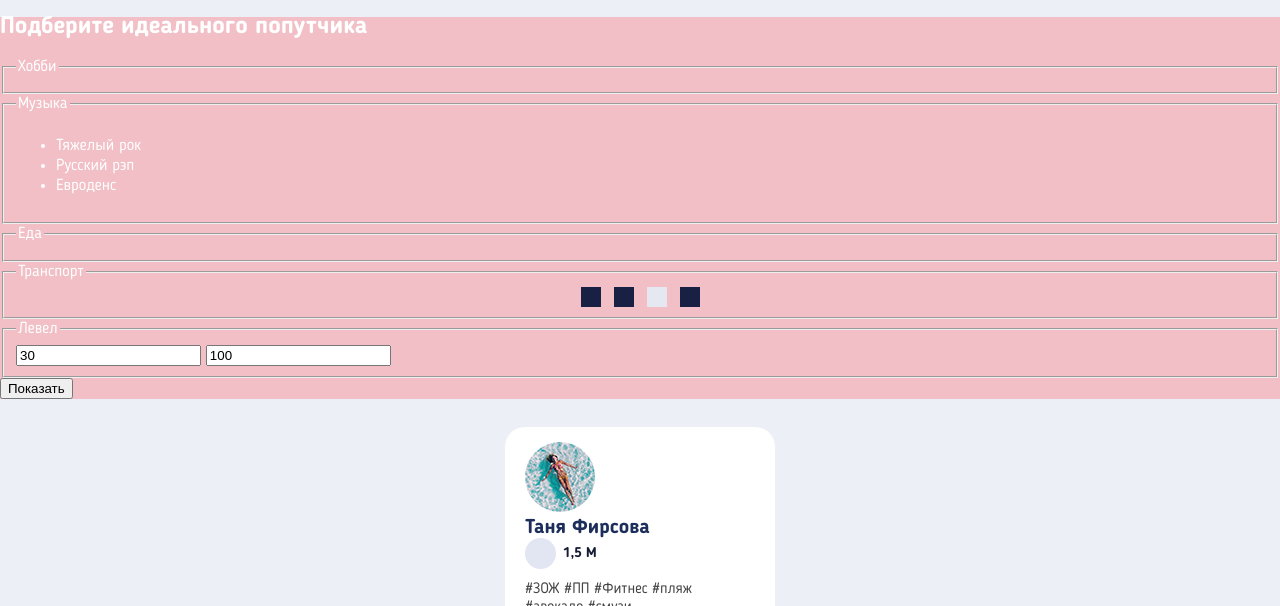
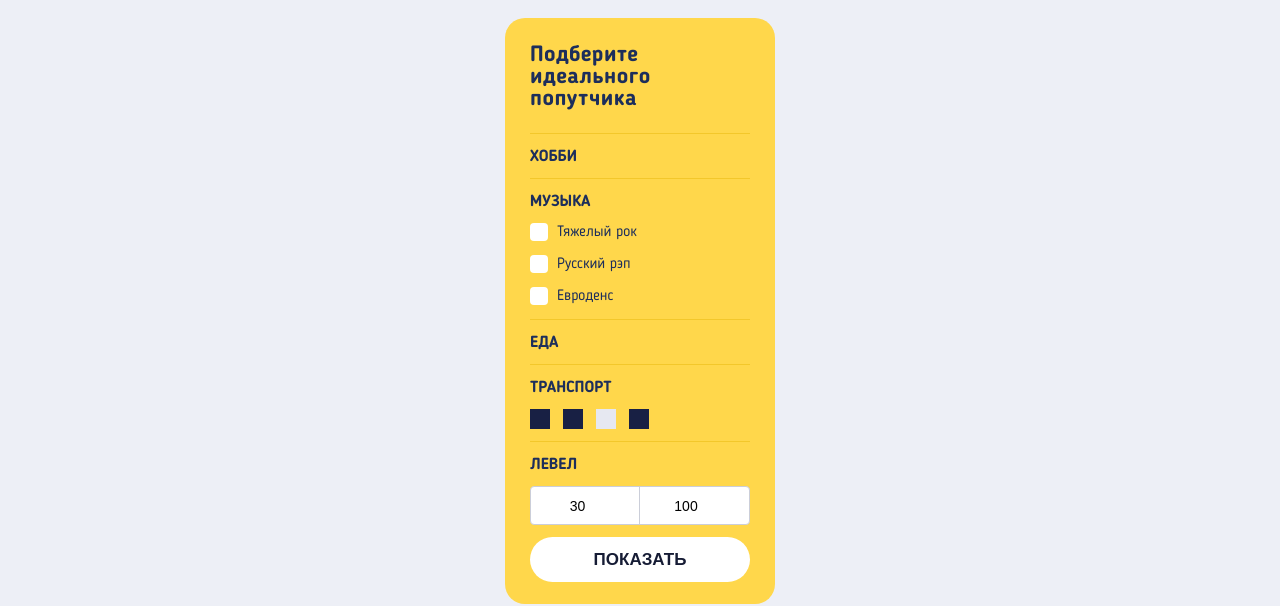
Before and after one commit to IoanKing/488893-pognali-20, a website: page source/travelers.html in a window 1280 px wide. Shown: the part 194-800 px from the top of the page. Drawn offline with nearby package versions, Linux system fonts and the light colour scheme; files that its build step writes are made by us from their sources.

Commit message:
Complete form in travelers page

```diff
--- /dev/null
+++ b/source/sass/blocks/filter-list.scss
@@ -0,0 +1,10 @@
+.filter-list {
+  @include reset-list;
+}
+
+.filter-list__item {
+  margin-bottom: 12px;
+  &:last-child {
+    margin-bottom: 0;
+  }
+}
--- a/source/sass/blocks/filters.scss
+++ b/source/sass/blocks/filters.scss
@@ -0,0 +1,64 @@
+.filters {
+  background-color: $basic_yellow;
+  color: $basic_blue_light;
+  padding: 26px 25px 22px;
+  border-radius: 20px;
+}
+
+.filters__title {
+  @include reset-indents;
+  @include font(22px, 22px, 600);
+  letter-spacing: 0.02em;
+  margin-bottom: 23px;
+}
+
+.filter-form__fieldset {
+  @include reset-indents;
+  border: none;
+  border-top: 1px solid $special-accordion;
+  padding-bottom: 12px;
+}
+
+.filter-form__legend {
+  @include reset-indents;
+  @include font(16px, 18px, 600);
+  padding: 14px 0 12px;
+  text-transform: uppercase;
+
+  &:last-child {
+    padding-bottom: 0;
+  }
+}
+
+.filter-form__checkbox {
+  display: flex;
+  @include font(15px, 20px,);
+
+  &::before {
+    content: "";
+    display: inline-block;
+    width: 18px;
+    height: 18px;
+    background-color: $basic_white;
+    border-radius: 4px;
+    margin-right: 9px;
+    background-color: url("../../img/");
+  }
+}
+
+.filter-form__field--transports {
+  margin: 7px 0;
+}
+
+.filter-form__submit {
+  width: 100%;
+  @include reset-button;
+  @include reset-link;
+  padding: 14px 20px;
+  background-color: $basic_white;
+  color: $basic_blue;
+  text-align: center;
+  @include font(17px, 17px, 600);
+  border-radius: 25px;
+  text-transform: uppercase;
+}
--- a/source/sass/blocks/page-content.scss
+++ b/source/sass/blocks/page-content.scss
@@ -70,7 +70,7 @@
 }
 
 .page-content__filters {
-  background-color: rgba(red, 0.2);
+  padding: 21px 25px 0;
 }
 
 .page-content__peoples {
--- a/source/sass/blocks/range.scss
+++ b/source/sass/blocks/range.scss
@@ -0,0 +1,27 @@
+.range {
+  display: flex;
+  flex-wrap: wrap;
+}
+
+.rande__levels {
+  display: flex;
+  flex-wrap: wrap;
+  background-color: $basic_white;
+  border: 1px solid $special-border;
+  border-radius: 4px;
+}
+
+.range__min,
+.range__max {
+  @include reset-button;
+  @include font(14px, 13px, 500);
+  width: 50%;
+  text-align: center;
+  padding: 11px 15px 10px;
+}
+
+.range__min {
+  position: relative;
+  margin-right: -1px;
+  border-right: 1px solid $special-border;
+}
--- a/source/sass/blocks/transports-list.scss
+++ b/source/sass/blocks/transports-list.scss
@@ -3,6 +3,10 @@
   display: flex;
   flex-wrap: wrap;
   justify-content: center;
+
+  &--filters {
+    justify-content: left;
+  }
 }
 
 .transports-list__item {
--- a/source/sass/style.scss
+++ b/source/sass/style.scss
@@ -2,7 +2,6 @@
 @import "./mixins.scss";
 @import "./global.scss";
 @import "./blocks/about.scss";
-@import "./blocks/accordeon.scss";
 @import "./blocks/actions-list.scss";
 @import "./blocks/auth.scss";
 @import "./blocks/button.scss";
@@ -19,6 +18,7 @@
 @import "./blocks/filter-form.scss";
 @import "./blocks/filters.scss";
 @import "./blocks/flag-list.scss";
+@import "./blocks/filter-list.scss";
 @import "./blocks/hashtags.scss";
 @import "./blocks/likes.scss";
 @import "./blocks/location.scss";
@@ -53,3 +53,4 @@
 @import "./blocks/level.scss";
 @import "./blocks/peoples.scss";
 @import "./blocks/cartflag-list.scss";
+@import "./blocks/accordeon.scss";
--- a/source/sass/variables.scss
+++ b/source/sass/variables.scss
@@ -22,3 +22,5 @@ $special_gray_light: #E2E5F2;
 $special-line: #E1E3E9;
 $special-link: #132576;
 $special_button: #F3F4F8;
+$special-accordion: #F3C72B;
+$special-border: #CBCED9;
--- a/source/travelers.html
+++ b/source/travelers.html
@@ -57,7 +57,7 @@
   </header>
   <main class="page-content">
     <section class="page-content__country-filters country-filters">
-      <div class="country-filters__wrapper">
+      <div class="country-filters__wrapper container">
         <h2 class="country-filters__title">Фильтрация по странам</h2>
         <button class="country-filters__toogle" type="button"><span class="visually-hidden">Свернуть</span></button>
       </div>
@@ -191,35 +191,36 @@
         </fieldset>
       </form>
     </section>
-    <section class="page-content__filters filters">
+    <section class="page-content__filters container">
+      <div class="filters">
         <h2 class="filters__title">Подберите идеального попутчика</h2>
         <form class="filters__form filter-form" action="https://echo.htmlacademy.ru/" method="get">
           <fieldset class="filter-form__fieldset accordeon">
-          <legend>Хобби</legend>
+            <div class="filter-form__legend accordeon__title">Хобби</div>
           </fieldset>
           <fieldset class="filter-form__fieldset accordeon">
-          <legend>Музыка</legend>
-          <ul class="filter-form__field filter-form__field--choises accordeon__content">
-            <li>
-              <input class="filter-form__checkbox visually-hidden" type="checkbox" name="music" value="Тяжелый рок" id="filter-checkbox-1">
-              <label for="filter-checkbox-1">Тяжелый рок</label>
+            <div class="filter-form__legend accordeon__title">Музыка</div>
+            <ul class="filter-form__field filter-form__field--choises filter-list accordeon__content">
+              <li class="filter-list__item">
+                <input class="visually-hidden" type="checkbox" name="music" value="Тяжелый рок" id="filter-checkbox-1">
+                <label class="filter-form__checkbox" for="filter-checkbox-1">Тяжелый рок</label>
               </li>
-            <li>
-              <input class="filter-form__checkbox visually-hidden" type="checkbox" name="music" value="Русский рэп" checked="" id="filter-checkbox-2">
-              <label for="filter-checkbox-2">Русский рэп</label>
+              <li class="filter-list__item">
+                <input class="visually-hidden" type="checkbox" name="music" value="Русский рэп" checked="" id="filter-checkbox-2">
+                <label class="filter-form__checkbox"  for="filter-checkbox-2">Русский рэп</label>
               </li>
-            <li>
-              <input class="filter-form__checkbox visually-hidden" type="checkbox" name="music" value="Евроденс" id="filter-checkbox-3">
-              <label for="filter-checkbox-3">Евроденс</label>
+              <li class="filter-list__item">
+                <input class="visually-hidden" type="checkbox" name="music" value="Евроденс" id="filter-checkbox-3">
+                <label class="filter-form__checkbox"  for="filter-checkbox-3">Евроденс</label>
               </li>
             </ul>
           </fieldset>
           <fieldset class="filter-form__fieldset accordeon">
-          <legend>Еда</legend>
+            <div class="filter-form__legend accordeon__title">Еда</div>
           </fieldset>
           <fieldset class="filter-form__fieldset accordeon">
-          <legend>Транспорт</legend>
-          <ul class="filter-form__field filter-form__field--transports transports-list accordeon__content">
+            <div class="filter-form__legend accordeon__title">Транспорт</div>
+            <ul class="filter-form__field filter-form__field--transports transports-list transports-list--filters accordeon__content">
               <li class="transports-list__item transports-list__item--active transports-list__item--plane">
                 <input class="filter-form__checkbox visually-hidden" type="checkbox" name="transport" value="By plane" id="filter-transport-plane" checked>
                 <label for="filter-transport-plane"><span class="visually-hidden">By plane</span></label>
@@ -239,10 +240,12 @@
             </ul>
           </fieldset>
           <fieldset class="filter-form__fieldset filter-form__fieldset--level accordeon">
-          <legend>Левел</legend>
+            <div class="filter-form__legend accordeon__title">Левел</div>
             <div class="filter-form__field accordeon__content range">
+              <div class="rande__levels">
                 <input class="range__min" type="number" name="min-level" value="30">
                 <input class="range__max" type="number" name="max-level" value="100">
+              </div>
               <div class="range__bar range-controls">
                 <div class="range-controls__scale">
                   <div class="range-controls__bar"></div>
@@ -254,6 +257,7 @@
           </fieldset>
           <button class="filter-form__submit" type="submit">Показать</button>
         </form>
+      </div>
     </section>
     <section class="page-content__peoples peoples">
       <div class="peoples__wrapper slider container">
```
Lines whose indentation alone changed are shown as unchanged.
